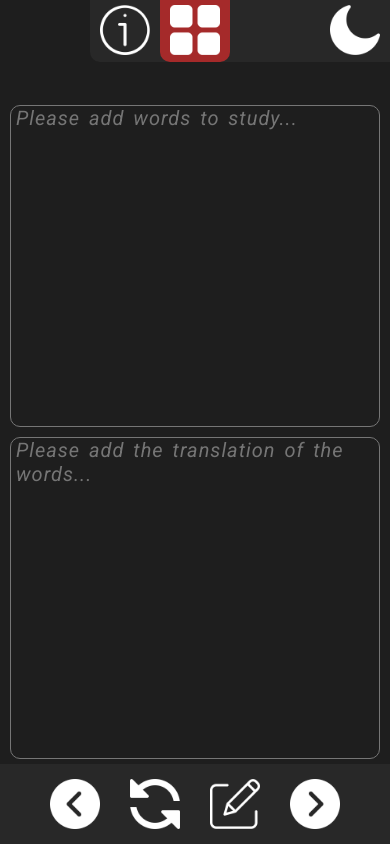
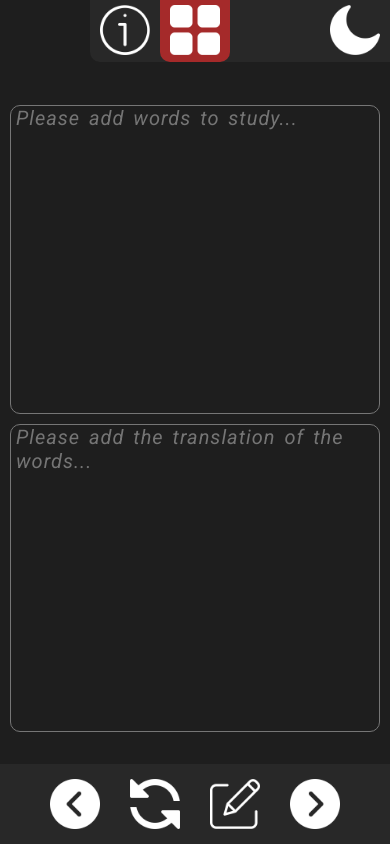
Before and after one commit to alexey-sevastynov/study-english, a React (Create React App) app: page /main in a window 390 px wide. Built offline with nearby package versions, Linux system fonts and the light colour scheme.

Commit message:
fix css style for mobile

```diff
--- a/src/components/addWords/addWords.css
+++ b/src/components/addWords/addWords.css
@@ -129,8 +129,7 @@ textarea {
     .block {
         display: flex;
         flex-direction: column;
-        width: 100%;
-        height: 100%;
+
     }
 
     .block textarea {
@@ -139,7 +138,7 @@ textarea {
 
     .col_1,
     .col_3 {
-        height: 600px;
+        height: 48%;
     }
 
     .col_2 {
```
